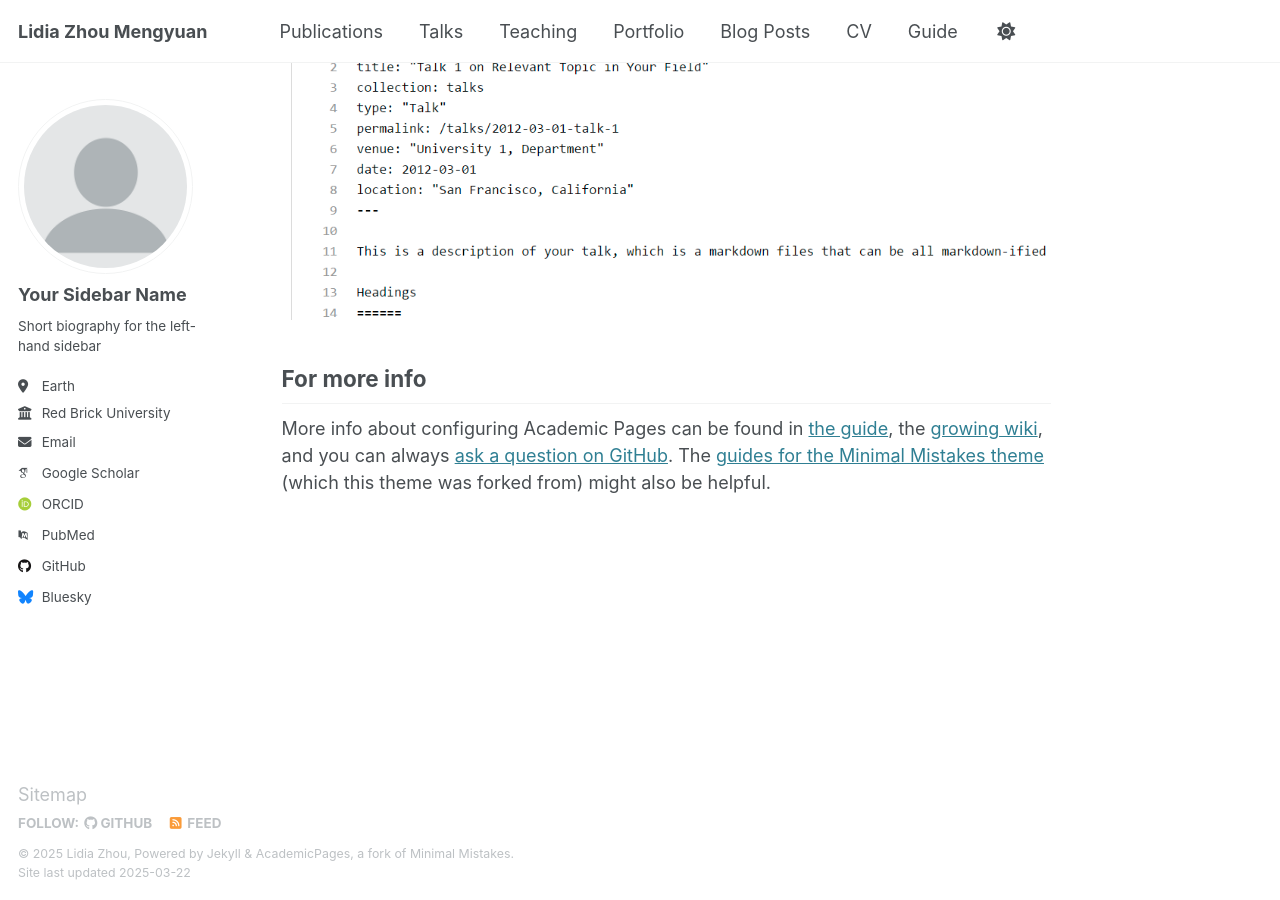
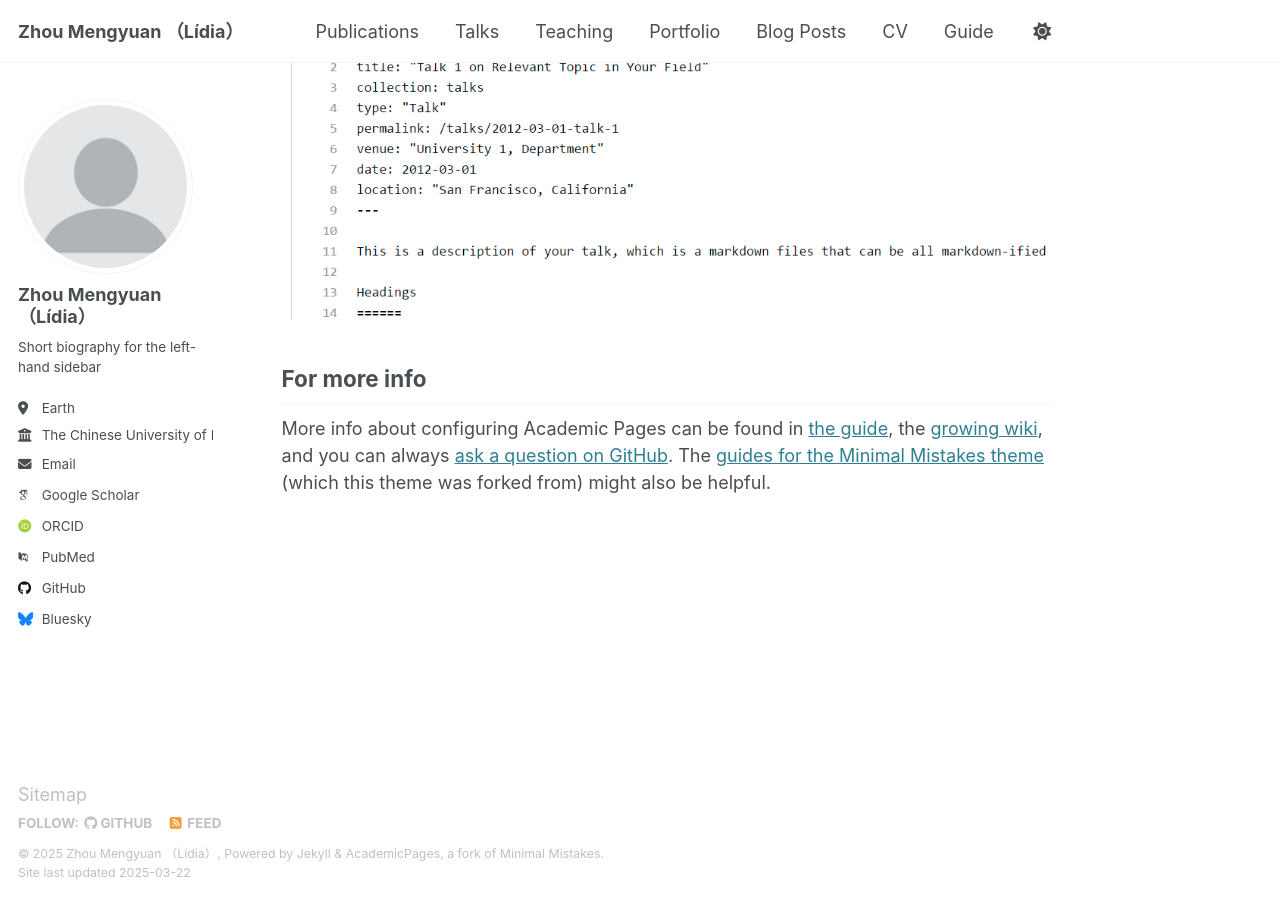
Before and after one commit to lidia-zhou/lidia-zhou.github.io, a Jekyll site: the page built from _pages/about.md, in a window 1280 px wide and 900 px high, scrolled down 2635 px. Built offline with Jekyll 4.4.1, drawn with Linux system fonts in a browser that asks for light colours; some web fonts are replaced.

Commit message:
Update _config.yml

```diff
--- a/_config.yml
+++ b/_config.yml
@@ -9,9 +9,9 @@
 # Basic Site Settings
 locale                   : "en-US"
 site_theme               : "default"
-title                    : "Lidia Zhou Mengyuan"
+title                    : "Zhou Mengyuan （Lídia）"
 title_separator          : "-"
-name                     : &name "Lidia Zhou"
+name                     : &name "Zhou Mengyuan （Lídia）"
 description              : &description "Personal academic website"
 url                      : https://lidia-zhou.github.io
 baseurl                  : "" # the subpath of your site, e.g. "/blog"
@@ -23,19 +23,19 @@ repository               : "academicpages/academicpages.github.io"
 author:
   # Biographic information
   avatar           : "profile.png"
-  name             : "Your Sidebar Name"
+  name             : "Zhou Mengyuan （Lídia）"
   pronouns         : # example: "she/her"
   bio              : "Short biography for the left-hand sidebar"
   location         : "Earth"
-  employer         : "Red Brick University"
+  employer         : "The Chinese University of Hong Kong"
   uri              : # URL
   email            : "none@example.org"
 
   # Academic websites
   arxiv            : # URL - Update with the correct link to your profile
-  googlescholar    : "https://scholar.google.com/citations?user=PS_CX0AAAAAJ"
+  googlescholar    : "https://scholar.google.com/citations?user=Yq8JyZkAAAAJ&hl=en"
   impactstory      : # URL
-  orcid            : "http://orcid.org/yourorcidurl"
+  orcid            : "https://orcid.org/my-orcid?orcid=0000-0002-7054-8800"
   semantic         : # URL
   pubmed           : "https://www.ncbi.nlm.nih.gov/pubmed/?term=john+snow"
   researchgate     : # URL
@@ -50,7 +50,7 @@ author:
   stackoverflow    : # User number or user number and name (i.e., use "1" or "1/jeff-atwood")
 
   # Social media
-  bluesky          : "bsky.app" # Replace this with you Bluesky username
+  bluesky          : "lidiazhou" # Replace this with you Bluesky username
   facebook         : # Username
   flickr           : # Username
   foursquare       : # Username
```
